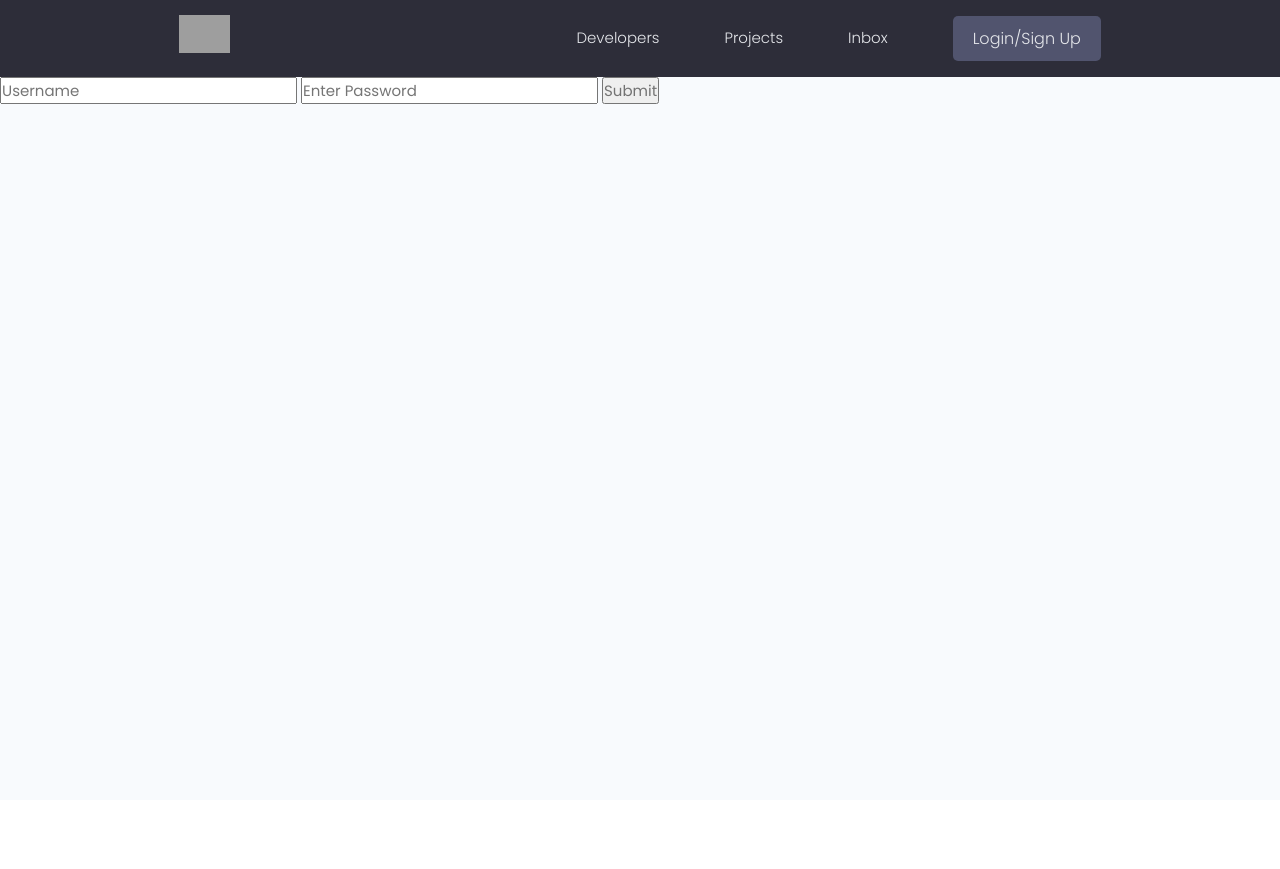
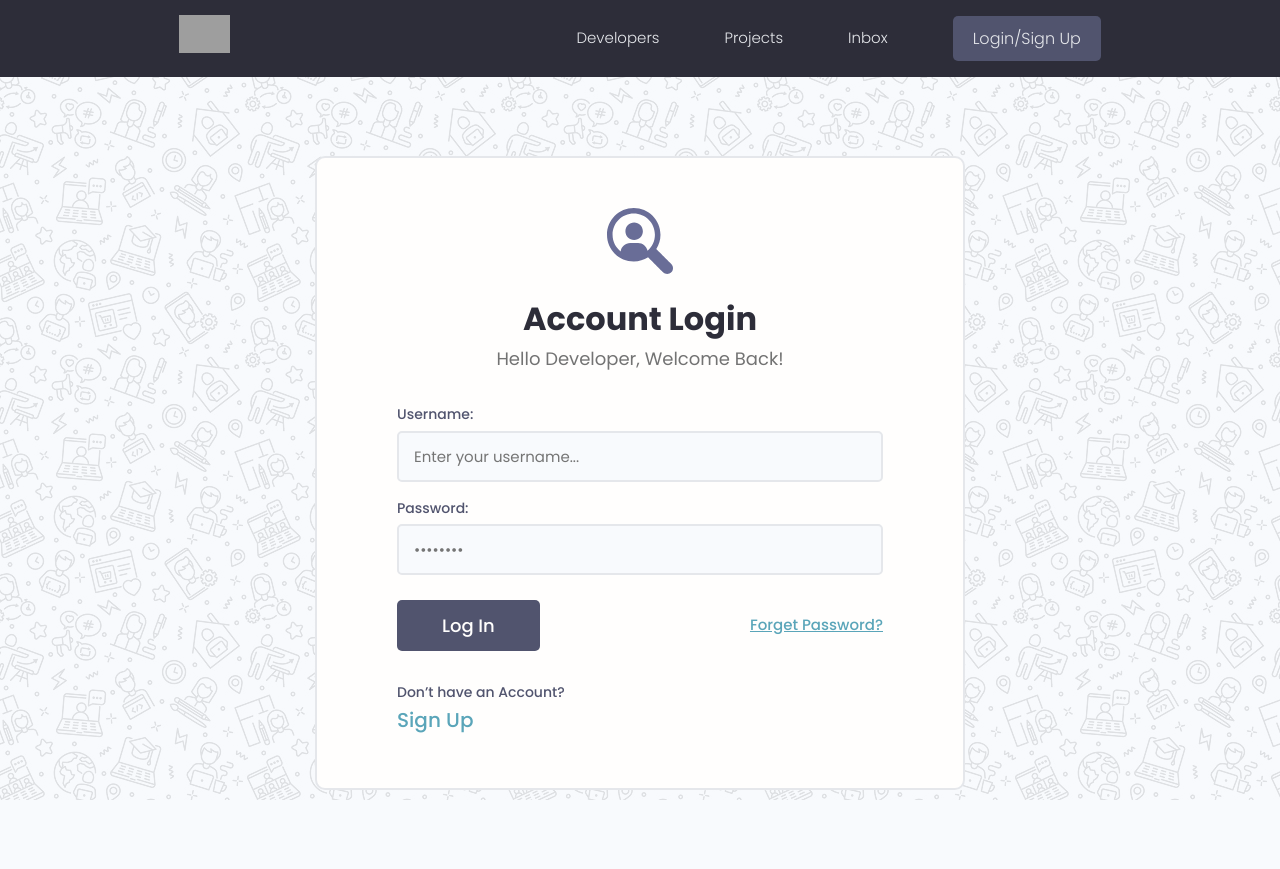
Before and after one commit to harish445/DevSearch, a Django app: page /login/ in a window 1280 px wide. Before the commit the page ends 104 px from the top, so only its background shows below. Run offline with Django 3.2, Linux system fonts and the light colour scheme; some libraries are stand-ins or nearby versions; grey boxes are pictures that could not be loaded.

Commit message:
login and logout
design and theme to login and logout page. render messages.

```diff
--- a/static/styles/app.css
+++ b/static/styles/app.css
@@ -845,3 +845,19 @@ img {
   margin-bottom: 1rem;
   margin-top: 2rem;
 }
+
+
+
+/*=======================
+  Fixed Position Alerts Wrapper
+========================*/
+
+.alert {
+  position: fixed;
+  left: 50%;
+  top: 120px;
+  transform: translate(-50%, -50%);
+
+
+  z-index: 99999;
+}
--- a/static/uikit/app.js
+++ b/static/uikit/app.js
@@ -2,3 +2,13 @@
 document.addEventListener('DOMContentLoaded', function () {
   hljs.highlightAll();
 });
+
+
+let alertWrapper = document.querySelector('.alert')
+let alertClose = document.querySelector('.alert__close')
+
+if (alertWrapper) {
+  alertClose.addEventListener('click', () =>
+    alertWrapper.style.display = 'none'
+  )
+}
--- a/templates/main.html
+++ b/templates/main.html
@@ -20,16 +20,26 @@
 <body>
     {% include 'navbar.html' %}
 
-        {% if messages %}
+    <!-- {% if messages %}
     <ul class="messages">
         {% for message in messages %}
         <li{% if message.tags %} class="{{ message.tags }}" {% endif %}> {{ message }}</li>
         {% endfor %}
     </ul>
+    {% endif %} -->
+
+    {% if messages %}
+    {% for message in messages %}
+    <div class="alert alert--{{message.tags}}">
+        <p class="alert__message">{{message}}</p>
+        <button class="alert__close">x</button>
+    </div>
+    {% endfor %}
     {% endif %}
 
     {% block content %}
 
     {% endblock content %}
 </body>
+<script src="{% static 'uikit/app.js' %}"></script>
 </html>
--- a/users/templates/users/login_register.html
+++ b/users/templates/users/login_register.html
@@ -1,12 +1,102 @@
 {% extends 'main.html' %}
+{% load static %}
 
 {% block content %}
 
-<form action="{% url 'login' %}" method="POST">
-    {% csrf_token %}
-    <input type="text" name="username" placeholder="Username" />
-    <input type="password" name="password" placeholder="Enter Password" />
-    <input type="submit" name="Login" />
-</form>
+{% if page == 'register' %}
+
+
+<div class="auth">
+    <div class="card">
+      <div class="auth__header text-center">
+        <a href="/">
+          <img src="{% static 'images/icon.svg' %}" alt="icon" />
+        </a>
+        <h3>Register an Account</h3>
+        <p>Create a new developer account</p>
+      </div>
+
+      <form method="POST" action="{% url 'register' %}" class="form auth__form">
+        {% csrf_token %}
+
+        {% for field in form %}
+            <div class="form__field">
+                <label for="formInput#text">{{field.label}}</label>
+                {{field}}
+
+                <!-- {% if field.help_text %}
+                    <small>{{field.help_text}}</small>
+                {% endif %} -->
+
+                {% for error in field.errors %}
+                    <p style="color: red;">{{error}}</p>
+                {% endfor %}
+            </div>
+        {% endfor %}
+
+
+
+        <div class="auth__actions">
+          <input class="btn btn--sub btn--lg" type="submit" value="Sign  In" />
+        </div>
+      </form>
+      <div class="auth__alternative">
+        <p>Already have an Account?</p>
+        <a href="{% url 'login' %}">Log In</a>
+      </div>
+    </div>
+  </div>
+
+{% else %}
+
+
+<div class="auth">
+    <div class="card">
+      <div class="auth__header text-center">
+        <a href="/">
+          <img src="{% static 'images/icon.svg' %}" alt="icon" />
+        </a>
+        <h3>Account Login</h3>
+        <p>Hello Developer, Welcome Back!</p>
+      </div>
+
+      <form action="{% url 'login' %}" method="POST" class="form auth__form">
+        {% csrf_token %}
+        <!-- Input:Username -->
+        <div class="form__field">
+          <label for="formInput#text">Username: </label>
+          <input
+            class="input input--text"
+            id="formInput#text"
+            type="text"
+            name="username"
+            placeholder="Enter your username..."
+          />
+        </div>
+
+        <!-- Input:Password -->
+        <div class="form__field">
+          <label for="formInput#password">Password: </label>
+          <input
+            class="input input--password"
+            id="formInput#passowrd"
+            type="password"
+            name="password"
+            placeholder="••••••••"
+          />
+        </div>
+        <div class="auth__actions">
+          <input class="btn btn--sub btn--lg" type="submit" value="Log In" />
+          <a href="forgetpassword.html">Forget Password?</a>
+        </div>
+      </form>
+      <div class="auth__alternative">
+        <p>Don’t have an Account?</p>
+        <a href="{% url 'register' %}">Sign Up</a>
+      </div>
+    </div>
+  </div>
+
+{% endif %}
 
 {% endblock %}
--- a/users/urls.py
+++ b/users/urls.py
@@ -4,6 +4,7 @@ from . import views
 urlpatterns = [
     path('login/', views.loginUser, name="login"),
     path('logout/', views.logoutUser, name="logout"),
+    path('register/', views.registerUser, name="register"),
 
     path('', views.profiles, name="profiles"),
     path('profile/<str:pk>/', views.userProfile, name="user-profile"),
--- a/users/views.py
+++ b/users/views.py
@@ -1,13 +1,16 @@
+from multiprocessing import context
 from django.shortcuts import render, redirect
 from django.contrib.auth import login, authenticate, logout
 from django.contrib.auth.decorators import login_required
 from django.contrib import messages
 from django.contrib.auth.models import User
 from .models import Profile
+from .forms import CustomUserCreationForm
 
 # Create your views here.
 
 def loginUser(request):
+    page = 'login'
 
     if request.user.is_authenticated:
         return redirect('profiles')
@@ -33,8 +36,30 @@ def loginUser(request):
 
 def logoutUser(request):
     logout(request)
-    messages.error(request, "User was logged out")
+    messages.info(request, "User was logged out")
     return redirect('login')
+
+def registerUser(request):
+    page = 'register'
+    form = CustomUserCreationForm()
+
+    if request.method == 'POST':
+        form = CustomUserCreationForm(request.POST)
+        if form.is_valid():
+            user = form.save(commit=False)
+            user.username = user.username.lower()
+            user.save()
+
+            messages.success(request, 'User account was created!')
+
+            login(request, user)
+            return redirect('profiles')
+
+        else:
+            messages.success(request, 'Error!')
+
+    context = {'page':page, 'form': form}
+    return render(request, 'users/login_register.html', context)
 
 def profiles(request):
     profiles = Profile.objects.all()
```
Also changed, not shown: templates/login.html (added, +67 -0 lines), templates/signup.html (added, +89 -0 lines), users/forms.py (added, +17 -0 lines), db.sqlite3, static/images/icon.svg (added), static/images/pattern.jpg (added). Lines whose indentation alone changed are shown as unchanged.
